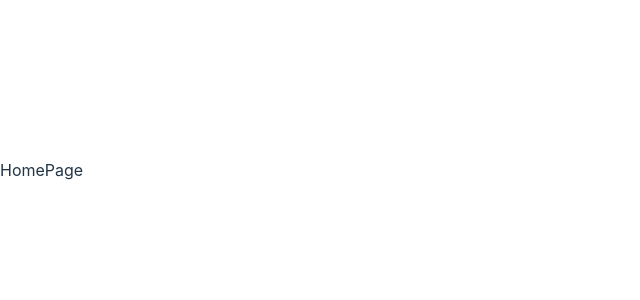
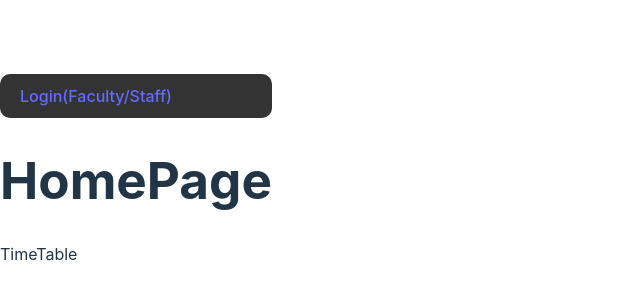
Before and after one commit to T4910/OctaView, a React (Vite) app: page / in a window 1280 px wide. Shown: the part 230-530 px from the top of the page, without its empty margins (0-640 px from the left). Built offline with nearby package versions, Linux system fonts and the light colour scheme; no server answers.

Commit message:
working on login page

```diff
--- a/src/Error-page.jsx
+++ b/src/Error-page.jsx
@@ -1,4 +1,4 @@
-import { useRouteError } from 'react-router-dom'
+import { Link, useRouteError } from 'react-router-dom'
 
 export default function ErrorPage() {
     const error = useRouteError()
@@ -11,6 +11,7 @@ export default function ErrorPage() {
             <p>
                 <i>{error.statusText || error.message}</i>
             </p>
+            <Link to='/'>Click to return home</Link>
         </div>
     )
 }
--- /dev/null
+++ b/src/components/login/Index.jsx
@@ -0,0 +1,33 @@
+import React, { useState } from 'react'
+import axios from 'axios'
+
+const serverLink = import.meta.env.VITE_SERVER_LINK
+
+function Login() {
+
+    const [email, setEmail] = useState("")
+    const [password, setPassword] = useState("")
+
+    const handleSubmit = async (e) => {
+        e.preventDefault()
+        const response = await axios.post(`${serverLink}/login`, { email, password })
+        console.log(response);
+    }
+
+    return (
+        <div>
+            <h1>Login</h1>
+            <form onSubmit={handleSubmit}>
+                <label>Email</label>
+                <input type="email" value={email} onChange={(e) => setEmail(e.target.value)} />
+                <br />
+                <label>Password</label>
+                <input type="password" value={password} onChange={(e) => setPassword(e.target.value)} />
+                <br />
+                <button type="submit">Login</button>
+            </form>
+        </div>
+    )
+}
+
+export default Login
--- a/src/main.jsx
+++ b/src/main.jsx
@@ -8,6 +8,7 @@ import './index.css'
 //? existing imports
 import Root from './routes/root'
 import ErrorPage from './Error-page'
+import Login from './components/login/Index'
 
 const router = createBrowserRouter([
   {
@@ -17,16 +18,13 @@ const router = createBrowserRouter([
   },
   {
     path: '/login',
-    element: <div>Login page under construction</div>
-  },
-  {
-    path: '/view-timetable',
-    element: <div>View time table page under construction</div>
+    element: <Login />,
+    errorElement: <ErrorPage />
   }
 ])
 
 ReactDOM.createRoot(document.getElementById('root')).render(
   <React.StrictMode>
-    <RouterProvider router = {router} />
+    <RouterProvider router={router} />
   </React.StrictMode>,
 )
--- /dev/null
+++ b/src/routes/Root.module.css
@@ -0,0 +1,20 @@
+/* Root.module.css */
+#navbar {
+    background-color: #333;
+    color: white;
+    padding: 10px;
+    display: flex;
+    justify-content: space-between;
+    border-radius: 10px;
+   }
+
+   #navbar li {
+    list-style-type: none;
+    padding: 0 10px;
+    cursor: pointer;
+    border-radius: 10px;
+   }
+
+   #navbar li:hover {
+    background-color: #555;
+   }
--- a/src/routes/root.jsx
+++ b/src/routes/root.jsx
@@ -1,5 +1,19 @@
+import React from "react"
+import styles from './Root.module.css'
+import { Link, Outlet } from "react-router-dom"
+
 export default function Root() {
     return (
-        <div>HomePage</div>
+        <>
+            <nav id={styles.navbar}>
+                <li>
+                    <Link to='/login'>Login(Faculty/Staff)</Link>
+                </li>
+            </nav>
+            <header>
+                <h1>HomePage</h1>
+                <div>TimeTable</div>
+            </header>
+        </>
     )
 }
```
